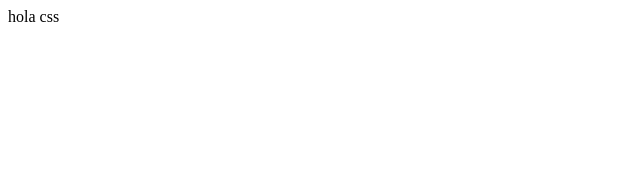
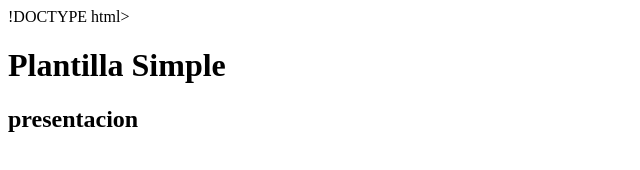
Before and after one commit to johhajnedukin/hola-css, a plain HTML site: page index.html in a window 1280 px wide. Shown: the whole page, without its empty margins (0-640 px from the left). Drawn offline with Linux system fonts and the light colour scheme.

Commit message:
agregamos un mensaje
agregamos un mensaje en el archivo

```diff
--- a/index.html
+++ b/index.html
@@ -1,8 +1,18 @@
+!DOCTYPE html>
 <html>
-<head>
-	<hi>hola css</hi>
+	<head>
+		<title>Inicio | Plantilla Simple</title>
+		<link rel="stylesheet" type="text/css" href="estilos.css">
+	</head>
+	<body>
+		<div>
+				<h1>Plantilla Simple</h1>
 
-</head>
-<body>
+			<div>
+				<h2>presentacion</h2>
 
-</body>
+
+			</div>
+		</div>
+	</body>
+</html>
```
